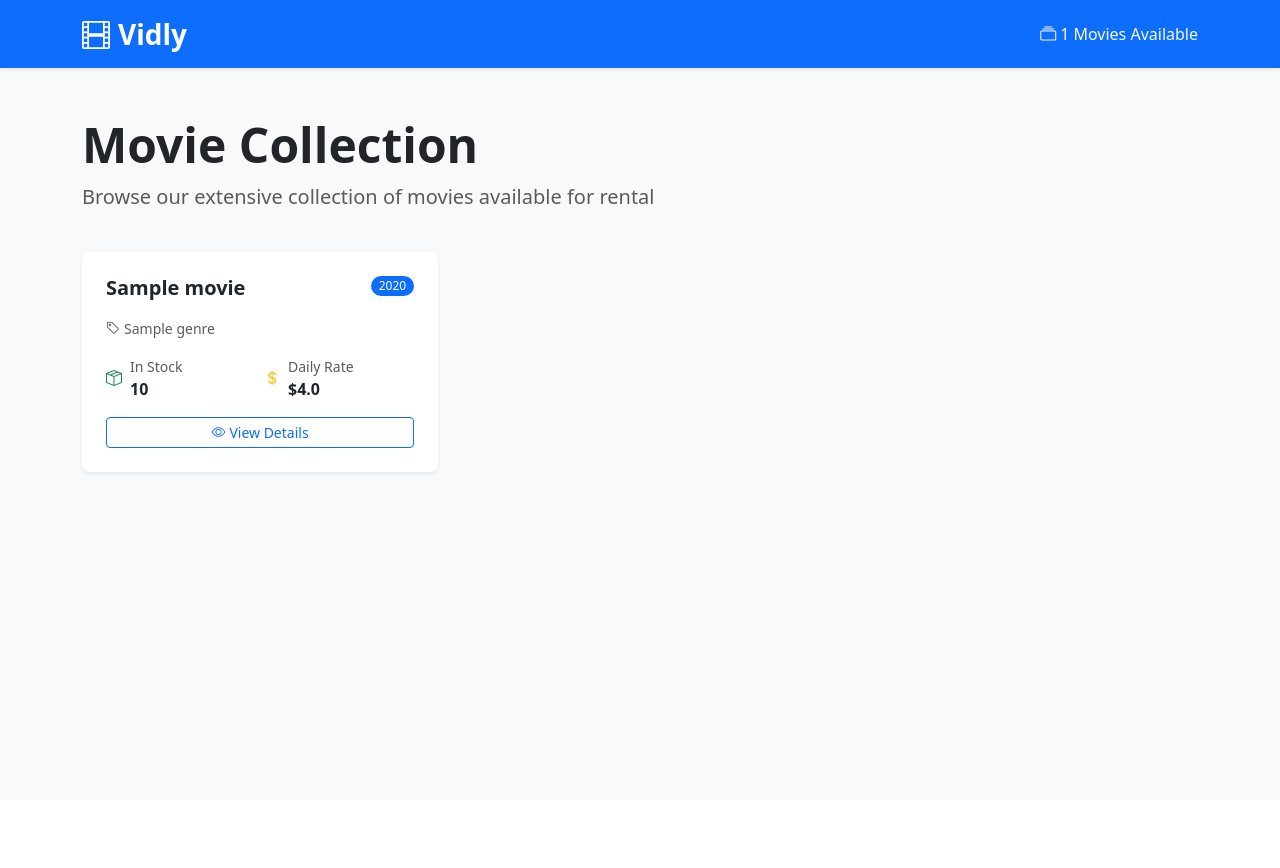
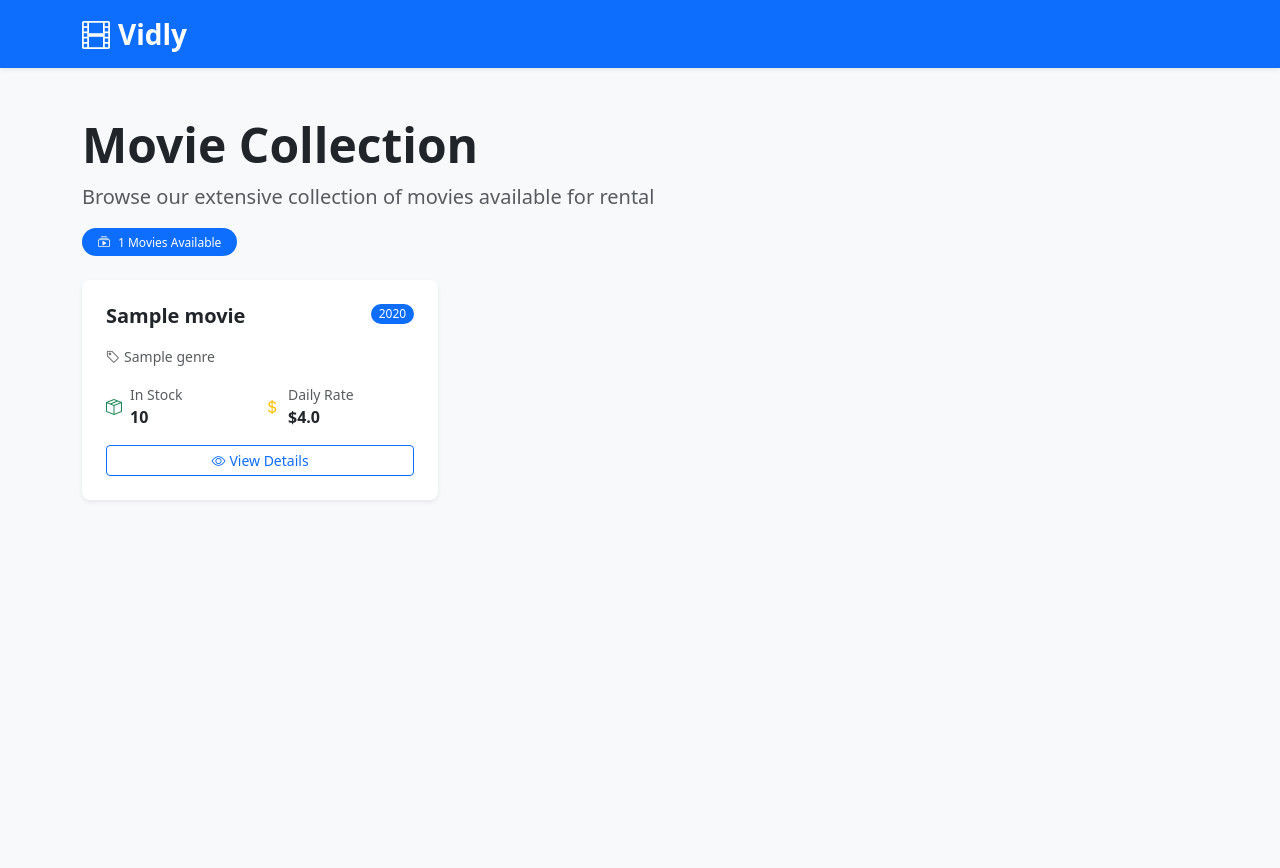
Before and after one commit to salmancrc/django-vidly, a Django app: page /movies/ in a window 1280 px wide. Before the commit the page ends 475 px from the top, so only its background shows below. Run offline with Django 4.2, Linux system fonts and the light colour scheme; tables that the repository leaves empty hold one stand-in row (values such as "Sample post").

Commit message:
Update URL patterns and enhance templates with navigation

```diff
--- a/movies/templates/base.html
+++ b/movies/templates/base.html
@@ -21,6 +21,11 @@
       href="{% static 'movies/images/favicon.svg' %}"
     />
     <link
+      rel="alternate icon"
+      type="image/x-icon"
+      href="{% static 'movies/images/favicon.ico' %}"
+    />
+    <link
       rel="apple-touch-icon"
       href="{% static 'movies/images/favicon.ico' %}"
     />
@@ -39,6 +44,15 @@
     <title>{% block title %}Vidly - Movie Rental Service{% endblock %}</title>
   </head>
   <body>
+    <!-- Top Navigation -->
+    <nav class="navbar navbar-expand-lg navbar-dark bg-primary shadow-sm">
+      <div class="container">
+        <a class="navbar-brand fw-bold fs-3" href="{% url 'index' %}">
+          <i class="bi bi-film me-2"></i>Vidly
+        </a>
+      </div>
+    </nav>
+
     {% block content %}{% endblock %}
     <script src="https://cdn.jsdelivr.net/npm/bootstrap@5.3.0/dist/js/bootstrap.bundle.min.js"></script>
   </body>
--- a/movies/templates/movies/index.html
+++ b/movies/templates/movies/index.html
@@ -1,33 +1,25 @@
 {% extends 'base.html' %} {% block content %}
 <div class="min-vh-100 bg-light">
-  <nav class="navbar navbar-expand-lg navbar-dark bg-primary shadow-sm">
-    <div class="container">
-      <a class="navbar-brand fw-bold fs-3" href="#">
-        <i class="bi bi-film me-2"></i>Vidly
-      </a>
-      <div class="navbar-nav ms-auto">
-        <span class="navbar-text text-light">
-          <i class="bi bi-collection me-1"></i>{{ movies.count }} Movies
-          Available
-        </span>
-      </div>
-    </div>
-  </nav>
-
   <div class="container py-5">
     <div class="row mb-4">
       <div class="col-12">
         <h1 class="display-5 fw-bold text-dark mb-2">Movie Collection</h1>
-        <p class="lead text-muted">
+        <p class="lead text-muted mb-3">
           Browse our extensive collection of movies available for rental
         </p>
+        <div class="d-flex align-items-center">
+          <span class="badge bg-primary rounded-pill px-3 py-2">
+            <i class="bi bi-collection-play me-2"></i>{{ movies.count }} Movies
+            Available
+          </span>
+        </div>
       </div>
     </div>
 
     <div class="row g-4">
       {% for movie in movies %}
       <div class="col-lg-4 col-md-6 col-sm-12">
-        <div class="card h-100 shadow-sm border-0 rounded-3 hover-lift">
+        <div class="card h-100 shadow-sm border-0 rounded-3">
           <div class="card-body p-4">
             <div class="d-flex justify-content-between align-items-start mb-3">
               <h5 class="card-title fw-bold text-dark mb-0">
@@ -68,9 +60,12 @@
             </div>
 
             <div class="d-grid">
-              <button class="btn btn-outline-primary btn-sm">
+              <a
+                href="{% url 'detail' movie.id %}"
+                class="btn btn-outline-primary btn-sm"
+              >
                 <i class="bi bi-eye me-1"></i>View Details
-              </button>
+              </a>
             </div>
           </div>
         </div>
--- a/movies/urls.py
+++ b/movies/urls.py
@@ -2,6 +2,6 @@
 from . import views
 
 urlpatterns = [
-  path('', views.index, name='movies_index'),
-  path('<int:movie_id>', views.detail, name='movies_detail')
+    path('', views.index, name='index'),
+    path('<int:movie_id>/', views.detail, name='detail')
 ]
```
